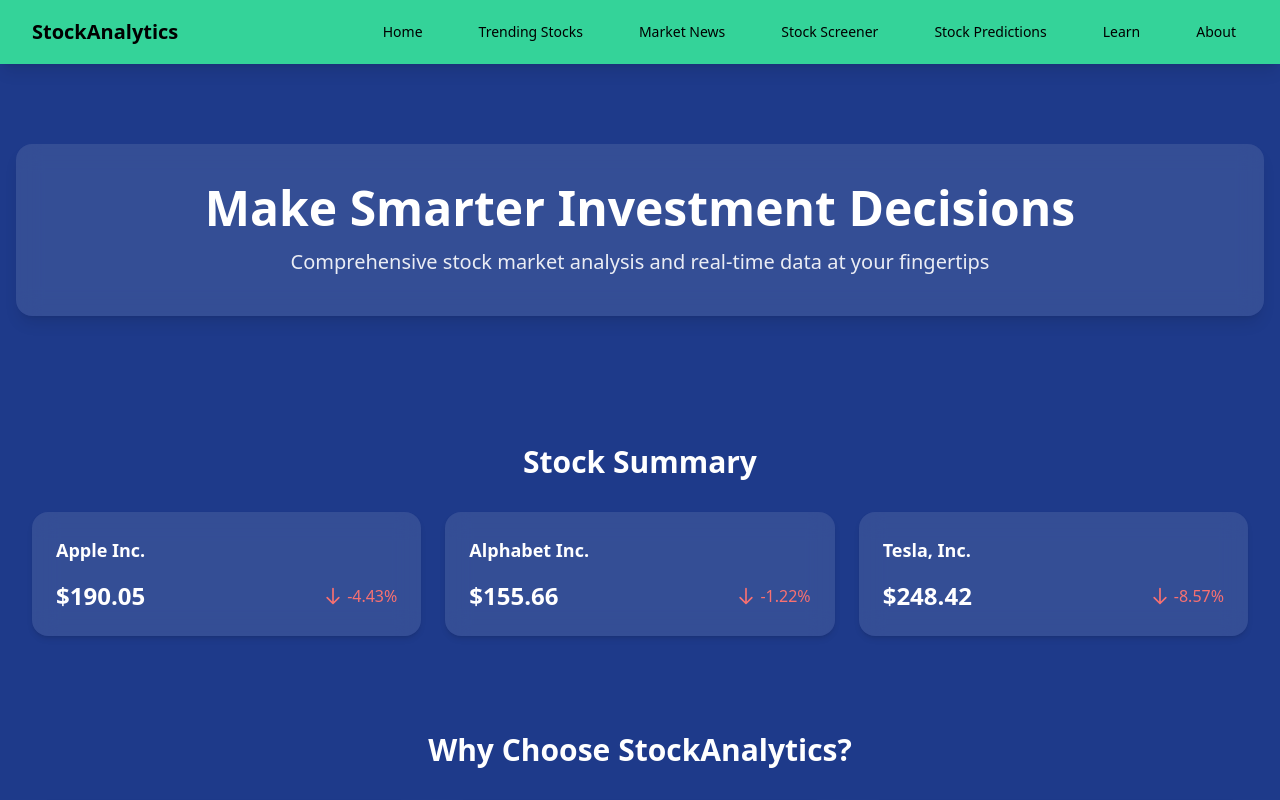
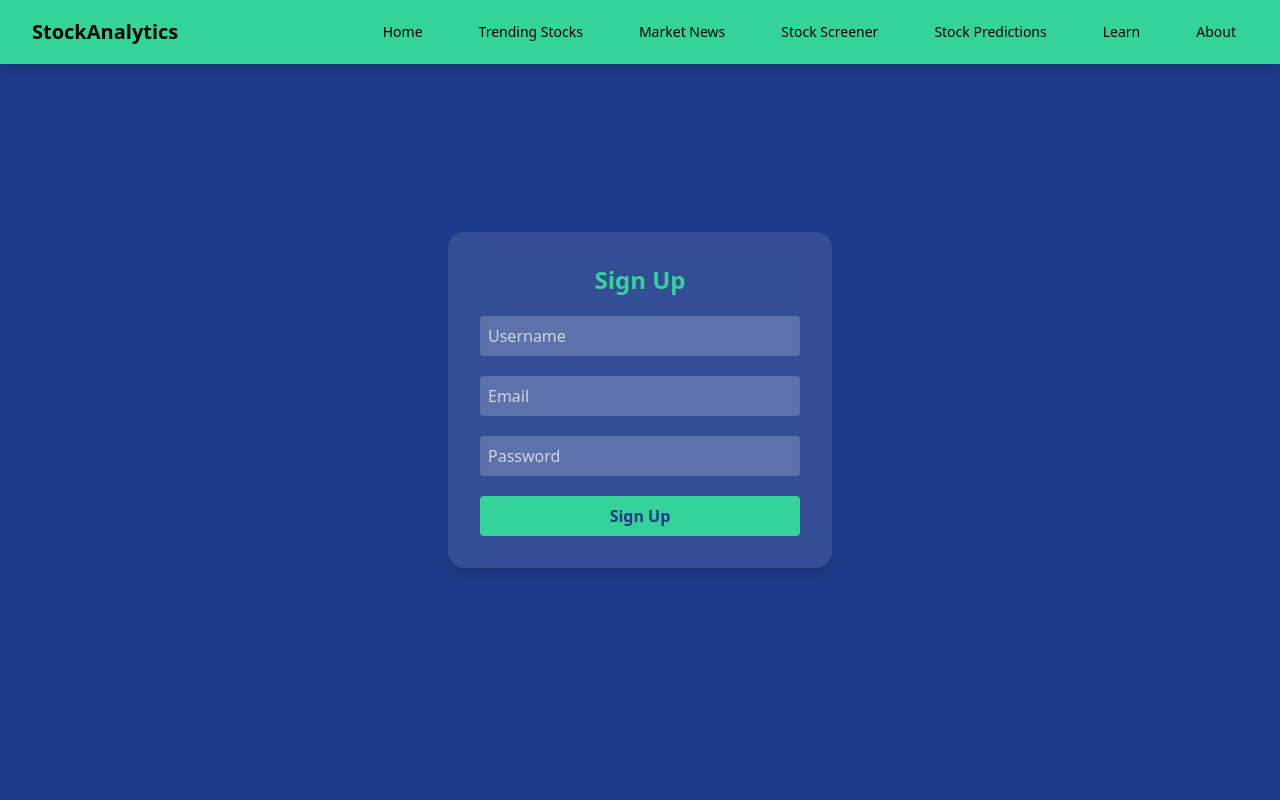
Before and after one commit to M-Harshu/Stock_Market_Analysis, a React (Vite) app: page / in a window 1280 px wide. Shown: the top 800 px of the page. Built offline with nearby package versions, Linux system fonts and the light colour scheme.

Commit message:
Your message here, e.g., Updated Signup form styles

```diff
--- a/src/App.tsx
+++ b/src/App.tsx
@@ -24,7 +24,7 @@
         {/* Main Content Area */}
         <main className="flex-grow">
           <Routes>
-            <Route path="/" element={<Home />} />
+            <Route path="/" element={<Signup />} />
             <Route path="/trending" element={<TrendingStocks />} />
             <Route path="/news" element={<MarketNews />} />
             <Route path="/screener" element={<StockScreener />} />
```
